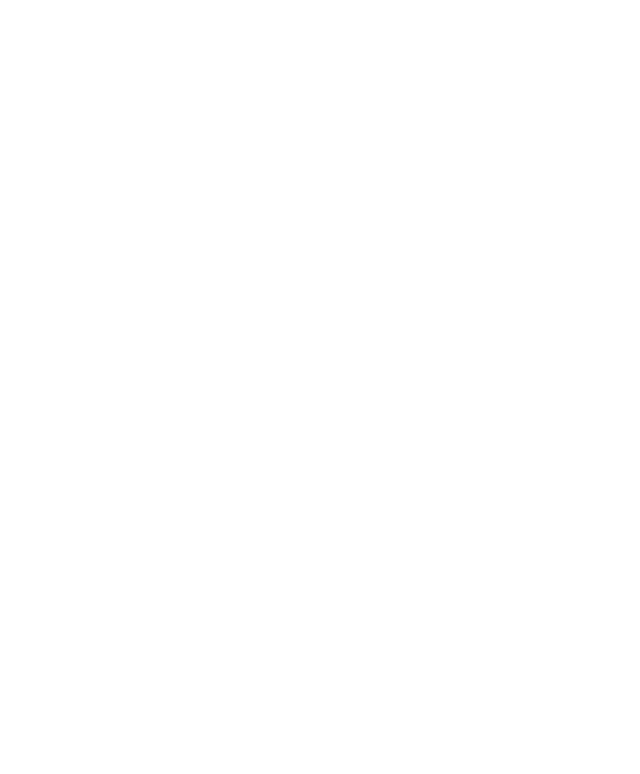
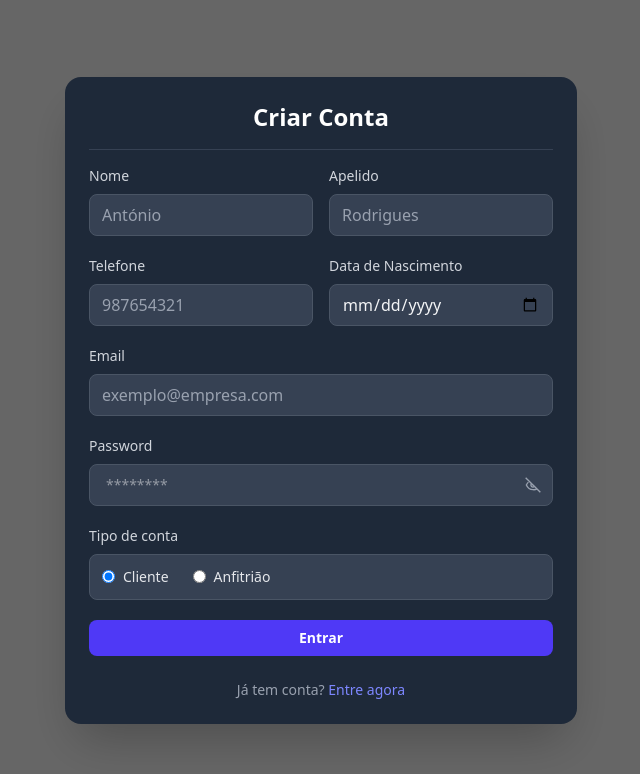
Before and after one commit to Pedro-Jorge18/Discover, a React (Vite) app in the folder front-end/: page /register in a window 1280 px wide. Before the commit this address had no page. Shown: the top 774 px of the page, without its empty margins (319-959 px from the left). Built offline with nearby package versions, Linux system fonts and the light colour scheme.

Commit message:
Adicionado campo de nascimento para o registo

```diff
--- a/front-end/src/App.jsx
+++ b/front-end/src/App.jsx
@@ -13,6 +13,7 @@
  */
 function App() {
   const [showLogin, setShowLogin] = useState(false);
+  const [user, setUser] = useState(null);
 
   const handleOpenLogin = () => {
     setShowLogin(true);
@@ -30,9 +31,10 @@
       <AppRoutes onOpenLogin={handleOpenLogin} />
 
       {/* The Login Modal is rendered here outside of the routes */}
+      {user && (<h1>TESTETETSTET</h1>)}
       {showLogin && (
         <div className="fixed inset-0 bg-black bg-opacity-50 flex items-center justify-center z-50">
-          <Login onClose={handleCloseLogin} />
+          <Login setUser={setUser}/>
         </div>
       )}
     </div>
--- a/front-end/src/Routes/AppRoutes.jsx
+++ b/front-end/src/Routes/AppRoutes.jsx
@@ -3,6 +3,7 @@
 import Home from '../components/HomePage/Home.jsx';
 import ListingDetails from '../components/Listing/ListingDetails.jsx';
 import Footer from '../components/Layout/Footer.jsx';
+import Registration from '../components/Auth/Registration.jsx';
 
 /**
  * The central component that configures all application routes.
@@ -27,6 +28,13 @@
             element={<ListingDetails />}
         />
 
+
+        {/* Login Routes */}
+        <Route
+            path="/register"
+            element={<Registration />}
+        />
+
         {/* Add more routes here in the future (e.g., Profile, Contact, etc.) */}
 
       </Routes>
--- a/front-end/src/components/Auth/Login.jsx
+++ b/front-end/src/components/Auth/Login.jsx
@@ -1,7 +1,13 @@
-import { useState } from "react";
+import { useState, useEffect } from "react";
 
-export default function Login() {
+export default function Login({setUser}) {
   const [showPassword, setShowPassword] = useState(false);
+{/*
+  useEffect(
+      async () => {
+          const response = await axios.post("/api/auth/login");
+          debugger;
+    });  */}
 
   return (
     <div
@@ -127,7 +133,7 @@
           <p className="mt-6 text-center text-sm text-gray-400">
             Ainda não tens conta?{" "}
             <a
-              href="#"
+              href="/register"
               className="font-medium text-indigo-400 hover:text-indigo-300"
             >
               Cria uma agora
--- a/front-end/src/components/Auth/Registration.jsx
+++ b/front-end/src/components/Auth/Registration.jsx
@@ -13,12 +13,12 @@
       phone: form.phone.value,
       email: form.email.value,
       password: form.password.value,
-      tipo_conta: form.tipo_conta.value, // 1 = Cliente | 2 = Anfitrião
+      tipo_conta: form.tipo_conta.value,
       remember: form.remember?.checked ? 1 : 0,
     };
 
     try {
-      const response = await fetch("/api/register", {
+      const response = await fetch("/api/auth/register", {
         method: "POST",
         headers: {
           "Content-Type": "application/json",
@@ -33,7 +33,6 @@
       const data = await response.json();
       console.log("Utilizador registado:", data);
       alert("Registo concluído com sucesso!");
-
     } catch (error) {
       console.error(error);
       alert("Ocorreu um erro ao criar a conta.");
@@ -47,23 +46,24 @@
       role="dialog"
       aria-labelledby="dialog-title"
     >
-      <div className="relative w-full max-w-md rounded-2xl bg-gray-800 shadow-2xl transition-all sm:my-8">
+      <div className="relative w-full max-w-lg rounded-2xl bg-gray-800 shadow-2xl transition-all sm:my-8 p-6">
 
         {/* Head */}
-        <div className="px-6 pt-6 pb-4 border-b border-gray-700">
+        <div className="pb-4 border-b border-gray-700">
           <h3
             id="dialog-title"
-            className="text-xl font-semibold text-white text-center"
+            className="text-2xl font-semibold text-white text-center"
           >
-            Inicia sessão na tua conta
+            Criar Conta
           </h3>
         </div>
 
         {/* Body */}
-        <div className="px-6 py-4">
+        <div className="pt-4">
           <form className="space-y-5" onSubmit={handleSubmit}>
 
-            {/* Name */}
+            {/* Name + Lastname */}
+            <div className="grid grid-cols-1 sm:grid-cols-2 gap-4">
               <div>
                 <label
                   htmlFor="name"
@@ -75,13 +75,32 @@
                   type="text"
                   id="name"
                   name="name"
-                placeholder="António Rodrigues"
+                  placeholder="António"
                   required
                   className="w-full rounded-lg border border-gray-600 bg-gray-700 px-3 py-2 text-gray-100 placeholder-gray-400 focus:border-indigo-500 focus:ring-2 focus:ring-indigo-500 outline-none"
                 />
               </div>
 
-            {/* Phone */}
+              <div>
+                <label
+                  htmlFor="lastname"
+                  className="block text-sm font-medium text-gray-300 mb-2"
+                >
+                  Apelido
+                </label>
+                <input
+                  type="text"
+                  id="lastname"
+                  name="lastname"
+                  placeholder="Rodrigues"
+                  required
+                  className="w-full rounded-lg border border-gray-600 bg-gray-700 px-3 py-2 text-gray-100 placeholder-gray-400 focus:border-indigo-500 focus:ring-2 focus:ring-indigo-500 outline-none"
+                />
+              </div>
+            </div>
+
+            {/* Phone + Birth */}
+            <div className="grid grid-cols-1 sm:grid-cols-2 gap-4">
               <div>
                 <label
                   htmlFor="phone"
@@ -99,13 +118,30 @@
                 />
               </div>
 
+              <div>
+                <label
+                  htmlFor="birth"
+                  className="block text-sm font-medium text-gray-300 mb-2"
+                >
+                  Data de Nascimento
+                </label>
+                <input
+                  type="date"
+                  id="birth"
+                  name="birth"
+                  required
+                  className="w-full rounded-lg border border-gray-600 bg-gray-700 px-3 py-2 text-gray-100 placeholder-gray-400 focus:border-indigo-500 focus:ring-2 focus:ring-indigo-500 outline-none"
+                />
+              </div>
+            </div>
+
             {/* Email */}
             <div>
               <label
                 htmlFor="email"
                 className="block text-sm font-medium text-gray-300 mb-2"
               >
-                Endereço de email
+                Email
               </label>
               <input
                 type="email"
@@ -118,8 +154,8 @@
             </div>
 
             {/* Password */}
-            <div className="space-y-5">
-              <label htmlFor="password" className="block text-sm mb-2 text-gray-300">
+            <div>
+              <label htmlFor="password" className="block text-sm font-medium text-gray-300 mb-2">
                 Password
               </label>
 
@@ -128,9 +164,9 @@
                   id="password"
                   name="password"
                   type={showPassword ? "text" : "password"}
-                  placeholder="Enter password"
+                  placeholder="********"
                   required
-                  className="py-2.5 sm:py-3 ps-4 pe-10 block w-full border border-gray-600 bg-gray-800 text-gray-100 rounded-lg sm:text-sm focus:border-indigo-500 focus:ring-2 focus:ring-indigo-500 outline-none"
+                  className="py-2.5 ps-4 pe-10 block w-full border border-gray-600 bg-gray-700 text-gray-100 rounded-lg sm:text-sm focus:border-indigo-500 focus:ring-2 focus:ring-indigo-500 outline-none"
                 />
 
                 <button
@@ -174,7 +210,7 @@
                 Tipo de conta
               </label>
 
-              <div className="inline-flex items-cente bg-gray-700 border border-gray-600 rounded-lg p-3 gap-4">
+              <div className="flex gap-6 bg-gray-700 border border-gray-600 rounded-lg p-3">
                 <label className="flex items-center gap-2 text-gray-200 cursor-pointer">
                   <input
                     type="radio"
@@ -198,26 +234,6 @@
               </div>
             </div>
 
-            {/* Remember me */}
-            <div className="flex items-center justify-between">
-              <label className="flex items-center text-sm text-gray-400">
-                <input
-                  type="checkbox"
-                  id="remember"
-                  name="remember"
-                  className="mr-2 rounded border-gray-600 bg-gray-700 focus:ring-indigo-500"
-                />
-                Lembrar-me
-              </label>
-
-              <a
-                href="#"
-                className="text-sm font-medium text-indigo-400 hover:text-indigo-300"
-              >
-                Esqueceste-te da palavra-passe?
-              </a>
-            </div>
-
             {/* Login Button */}
             <button
               type="submit"
@@ -229,12 +245,12 @@
 
           {/* Link to register */}
           <p className="mt-6 text-center text-sm text-gray-400">
-            Ainda não tens conta?{" "}
+            Já tem conta? {" "}
             <a
               href="#"
               className="font-medium text-indigo-400 hover:text-indigo-300"
             >
-              Cria uma agora
+              Entre agora
             </a>
           </p>
         </div>
```
Lines whose indentation alone changed are shown as unchanged.
